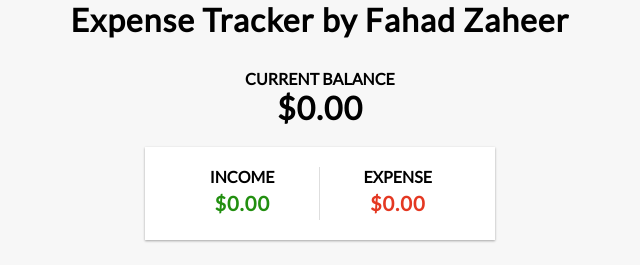
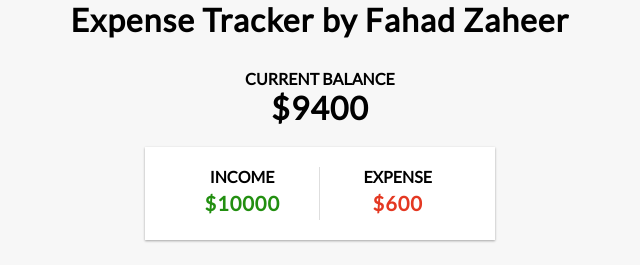
Before and after one commit to FahadZaheerfzr/React-Surge-Github-Actions, a React (Vite) app in the folder First-React-App/: page / in a window 1280 px wide. Shown: the top 265 px of the page, without its empty margins (320-960 px from the left). Built offline with nearby package versions, Linux system fonts and the light colour scheme.

Commit message:
App Completed without the database

```diff
--- a/First-React-App/src/components/AccountSummary/AccountSummary.jsx
+++ b/First-React-App/src/components/AccountSummary/AccountSummary.jsx
@@ -2,22 +2,19 @@ import { useContext, useState } from "react";
 import { GlobalContext } from '../../contexts/GlobalContext';
 
 const AccountSummary = () => {
-    const {transaction, dispatch} = useContext(GlobalContext);
-    const [income, setIncome] = useState(0.00);
-    const [expense, setExpense] = useState(0.00);
-
+    const {transaction, dispatch, expense,income} = useContext(GlobalContext);
     return (
         <div className="inc-exp-container">
             <div>
                 <h4>Income</h4>
                 <p className="money plus">
-                    $0.00
+                    ${income}
                 </p>
             </div>
             <div>
                 <h4>Expense</h4>
                 <p className="money minus">
-                    $0.00
+                    ${expense}
                 </p>
             </div>
         </div>
--- a/First-React-App/src/components/Balance/Balance.jsx
+++ b/First-React-App/src/components/Balance/Balance.jsx
@@ -1,8 +1,12 @@
+import { useContext, useState } from "react";
+import { GlobalContext } from '../../contexts/GlobalContext';
+
 const Balance = () => {
+    const {transaction, dispatch, expense,income} = useContext(GlobalContext);
     return(
         <div>
             <h4>Current Balance</h4>
-            <h1>$0.00</h1>
+            <h1>${income-expense}</h1>
         </div>
     )
 }
--- a/First-React-App/src/contexts/AppReducer.jsx
+++ b/First-React-App/src/contexts/AppReducer.jsx
@@ -1,15 +1,38 @@
 export default (state, action) => {
     switch(action.type) {
         case 'ADD_TRANSACTION':
-            return {
-                ... state,
-                transactions: state.transactions.concat(action.transaction)
-            };
+            if(action.transaction.transactionAmount.toString().startsWith("-")){
+                return {
+                    ... state,
+                    transactions: state.transactions.concat(action.transaction),
+                    expense: state.expense + Math.abs(parseInt(action.transaction.transactionAmount))
+                };
+            }
+            else{
+                return {
+                    ... state,
+                    transactions: state.transactions.concat(action.transaction),
+                    income: state.income + parseInt(action.transaction.transactionAmount)
+                };
+            }
         case 'DELETE_TRANSACTION':
-            return {
-                ... state,
-                transactions: state.transactions.filter(trans => trans.id != action.id)
-            };
+            var result = state.transactions.find(obj => {
+                return obj.id === action.id;
+            })
+            if(result.transactionAmount.toString().startsWith("-")){
+                return {
+                    ... state,
+                    transactions: state.transactions.filter(trans => trans.id != action.id),
+                    expense: state.expense + parseInt(result.transactionAmount)
+                };
+            }
+            else{
+                return {
+                    ... state,
+                    transactions: state.transactions.filter(trans => trans.id != action.id),
+                    income: state.income - parseInt(result.transactionAmount)
+                };
+            }
         default:
             return state;
     }
--- a/First-React-App/src/contexts/GlobalContext.jsx
+++ b/First-React-App/src/contexts/GlobalContext.jsx
@@ -8,7 +8,9 @@ const initialState = {
         {id:3, description:"Expense 2", transactionAmount: -500},
         {id:4, description:"Income 2", transactionAmount: 3000},
         {id:5, description:"Income 3", transactionAmount: 6000},
-    ]
+    ],
+    expense:600,
+    income:10000,
 };
 
 export const GlobalContext = createContext(initialState);
@@ -17,7 +19,7 @@ export const GlobalProvider = ({children}) => {
 
     const [state, dispatch] = useReducer(AppReducer, initialState);
     return (
-        <GlobalContext.Provider value={{transaction: state.transactions, dispatch}}>
+        <GlobalContext.Provider value={{transaction: state.transactions, dispatch, expense: state.expense, income:state.income }}>
             {children}
         </GlobalContext.Provider>
     )
```
